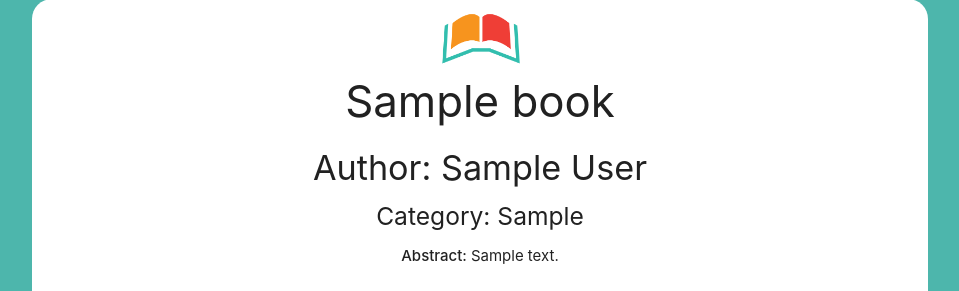
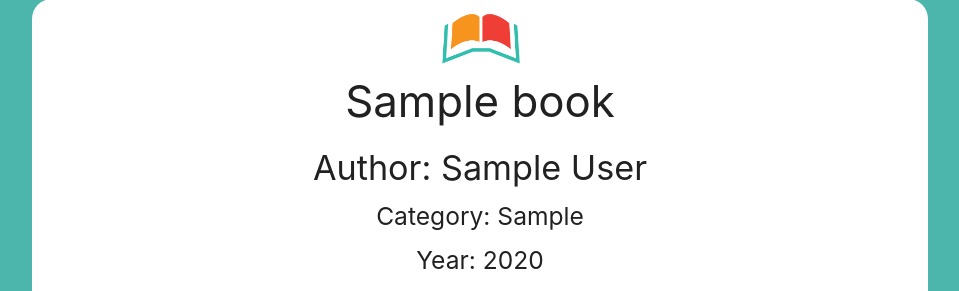
Before and after one commit to andjela2607/phpiteh, a PHP site: the page made by book.php in a window 1280 px wide. Shown: the part 105-396 px from the top of the page, without its empty margins (160-1119 px from the left). Run offline with PHP 8.4, Linux system fonts and the light colour scheme; tables that the repository leaves empty or names only in its code hold one stand-in row (values such as "Sample post"); data that the repository does not hold is empty.

Commit message:
year in info

```diff
--- a/book.php
+++ b/book.php
@@ -64,6 +64,7 @@
                 <h3> <?php echo $book['title']; ?></h3>
                 <h4>Author: <?php echo $book['author']; ?> </h4>
                 <h5>Category: <?php echo $book['category']; ?>  </h5>
+                <h5>Year: <?php echo $book['year']; ?>  </h5>
                 <p style="padding-bottom: 10px;"><strong>Abstract: </strong> <?php echo $book['description']; ?></p>
 
                 <?php if($book_user == $current_user_id): ?>
```
